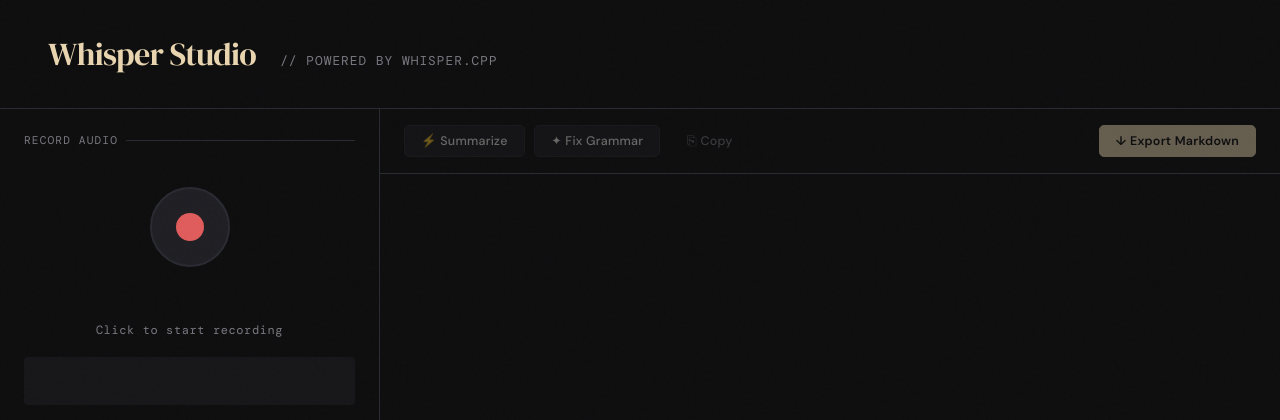
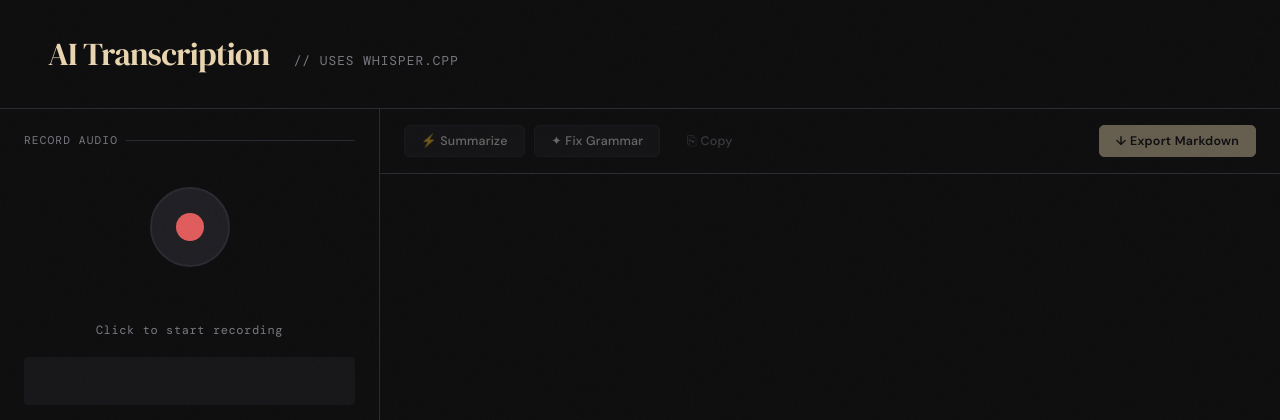
Before and after one commit to SubhadityaMukherjee/Local-AI-transcription, a Flask app: page / in a window 1280 px wide. Shown: the top 420 px of the page. Run offline with Flask 3, Linux system fonts and the light colour scheme; data that the repository does not hold is empty; some libraries are stand-ins or nearby versions.

Commit message:
minor UI

```diff
--- a/templates/index.html
+++ b/templates/index.html
@@ -3,7 +3,7 @@
   <head>
     <meta charset="UTF-8" />
     <meta name="viewport" content="width=device-width, initial-scale=1.0" />
-    <title>Whisper Studio</title>
+    <title>AI Transcription</title>
     <link rel="preconnect" href="https://fonts.googleapis.com" />
     <link
       href="https://fonts.googleapis.com/css2?family=DM+Serif+Display:ital@0;1&family=DM+Mono:wght@400;500&family=DM+Sans:wght@300;400;500;600&display=swap"
@@ -621,8 +621,8 @@
   </head>
   <body>
     <header>
-      <h1>Whisper Studio</h1>
-      <span class="subtitle">// powered by whisper.cpp</span>
+      <h1>AI Transcription</h1>
+      <span class="subtitle">// uses whisper.cpp</span>
     </header>
 
     <div class="layout">
```
